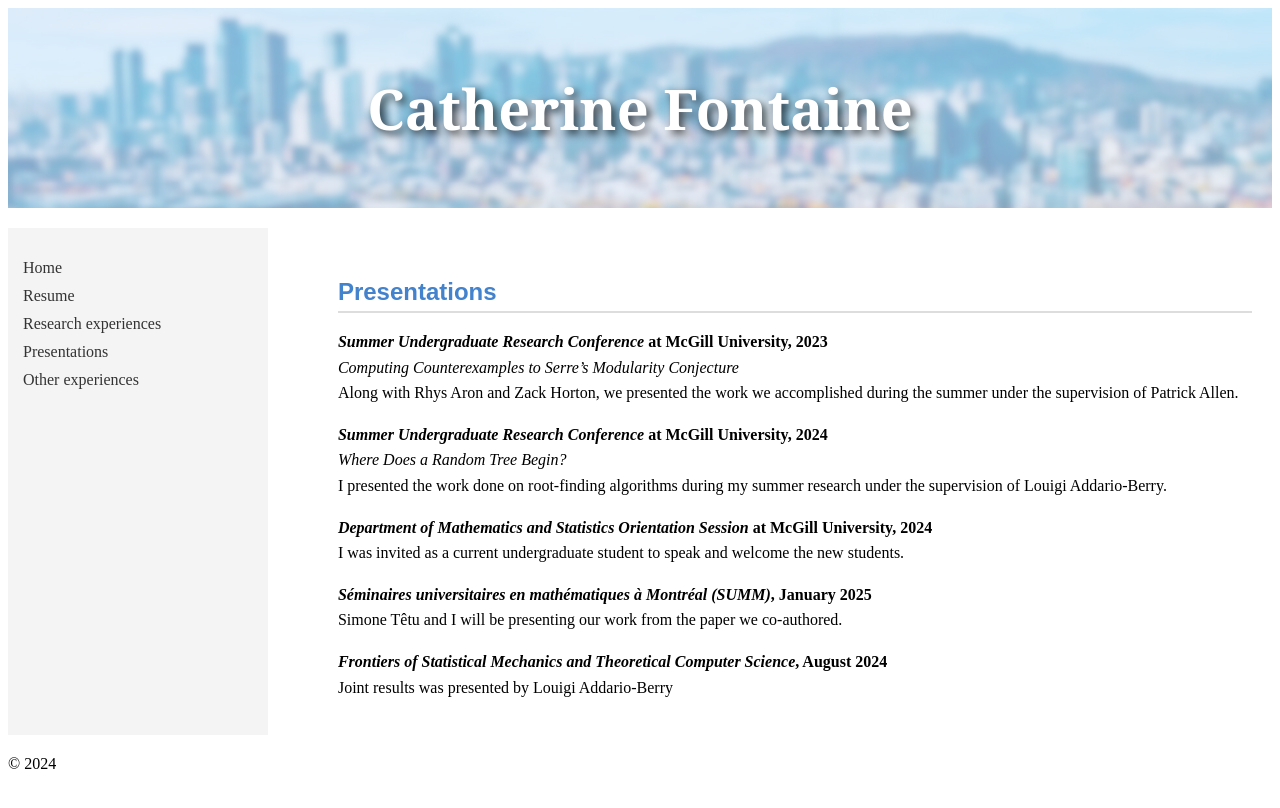
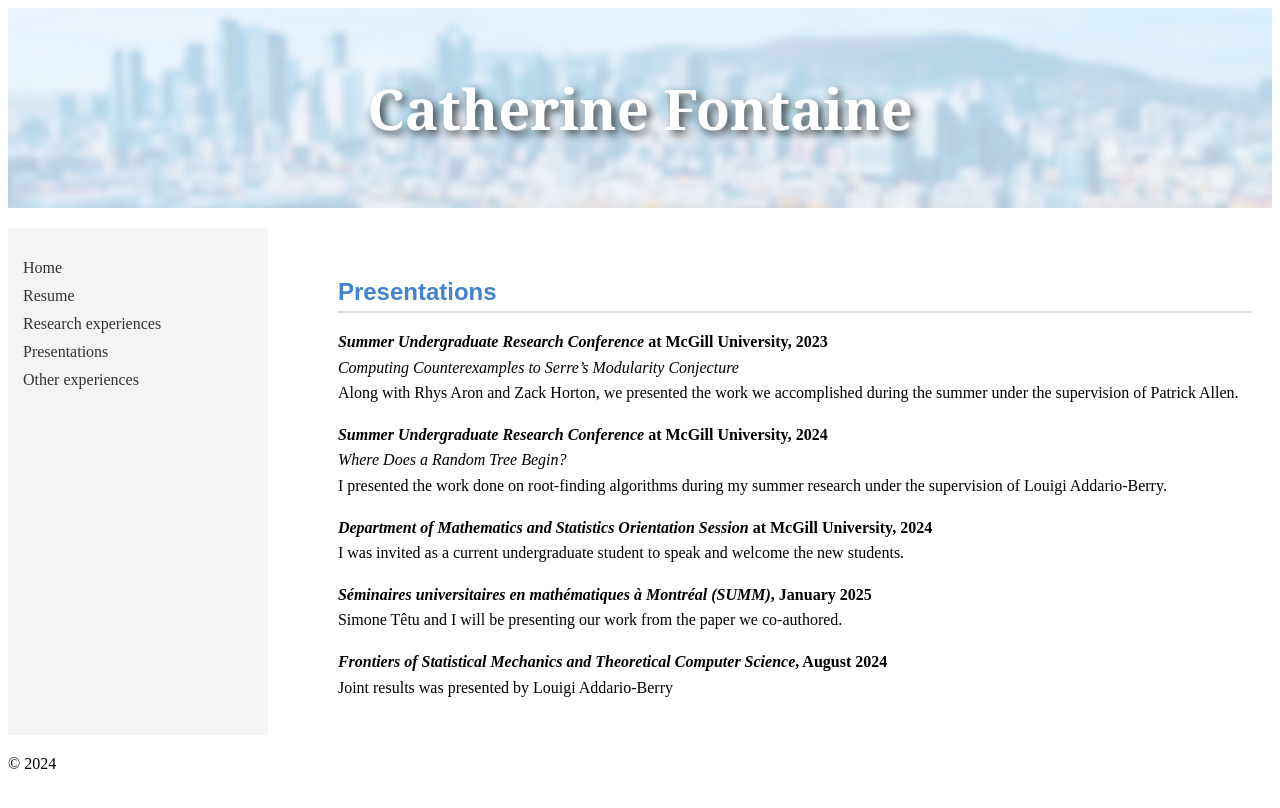
Before and after one commit to CatherineFontaine/CatherineFontaine.github.io, a Jekyll site: the page built from presentations.md, in a window 1280 px wide. Shown: the top 808 px of the page. Built offline with Jekyll 4.4.1, drawn with Linux system fonts in a browser that asks for light colours.

Commit message:
Update style.css

```diff
--- a/assets/css/style.css
+++ b/assets/css/style.css
@@ -118,7 +118,7 @@
     background-size: cover;
     background-position: center center;
     height: 200px;
-    color: white;
+    color: #333;
     text-align: center;
     padding: 0;
     position: relative;
@@ -131,7 +131,7 @@
     left: 0;
     right: 0;
     bottom: 0;
-    background-color: rgba(255, 255, 255, 0.5); /* White with 50% transparency */
+    background-color: rgba(255, 255, 255, 0.7); /* White with 50% transparency */
     z-index: 1;
 }
 
```
